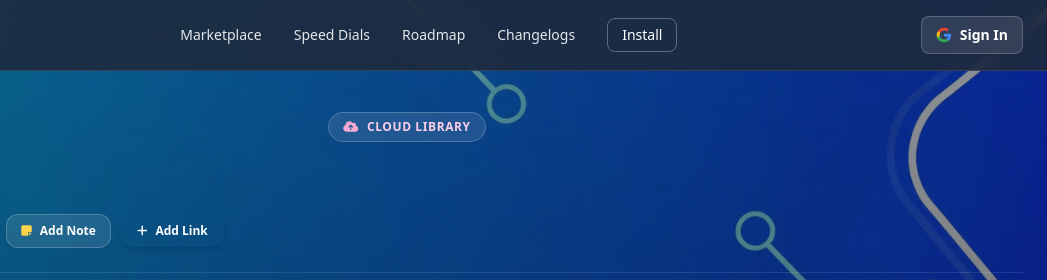
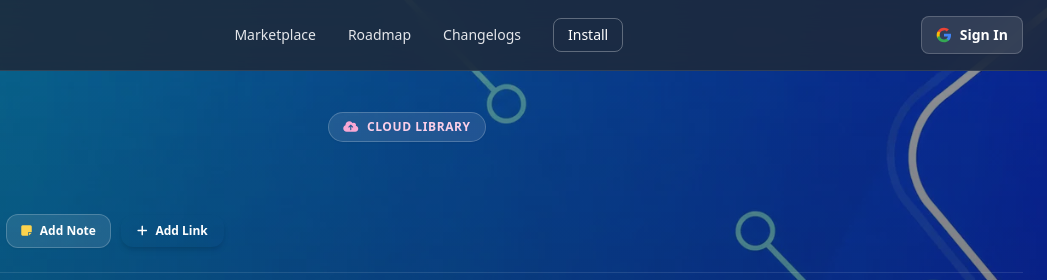
Before and after one commit to KishorJena/Tabsome, a website: page library.html in a window 1280 px wide. Shown: the top 280 px of the page, 233-1280 px from the left. Drawn offline with nearby package versions, Linux system fonts and the light colour scheme.

Commit message:
library ui fix

```diff
--- a/library.html
+++ b/library.html
@@ -253,8 +253,6 @@
             <nav class="space-x-8 hidden md:flex items-center">
                 <a href="marketplace.html"
                     class="text-sm text-gray-200 hover:text-white transition font-medium">Marketplace</a>
-                <a href="speed-dials.html" class="text-sm text-gray-200 hover:text-white transition font-medium">Speed
-                    Dials</a>
                 <a href="roadmap.html" class="text-sm text-gray-200 hover:text-white transition font-medium">Roadmap</a>
                 <a href="changelogs.html"
                     class="text-sm text-gray-200 hover:text-white transition font-medium">Changelogs</a>
```
